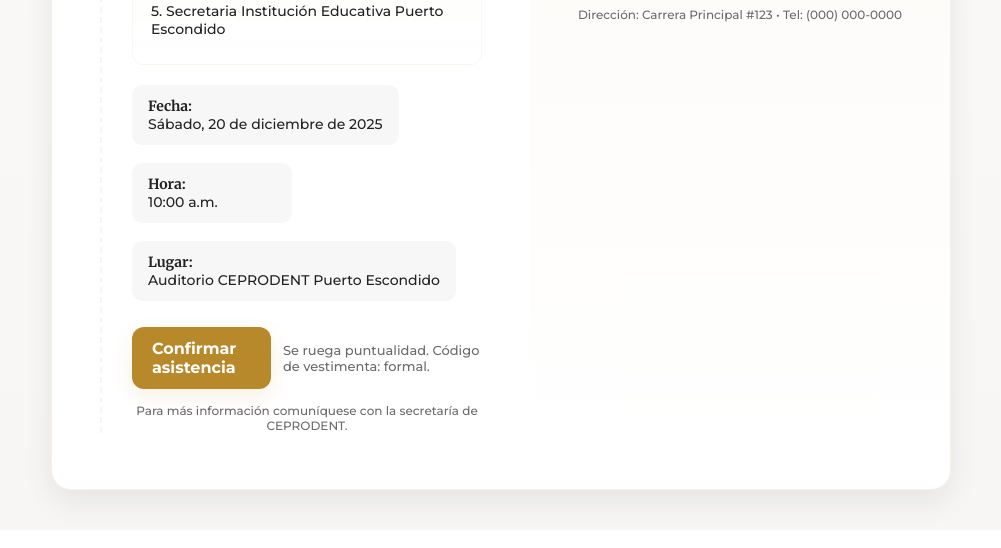
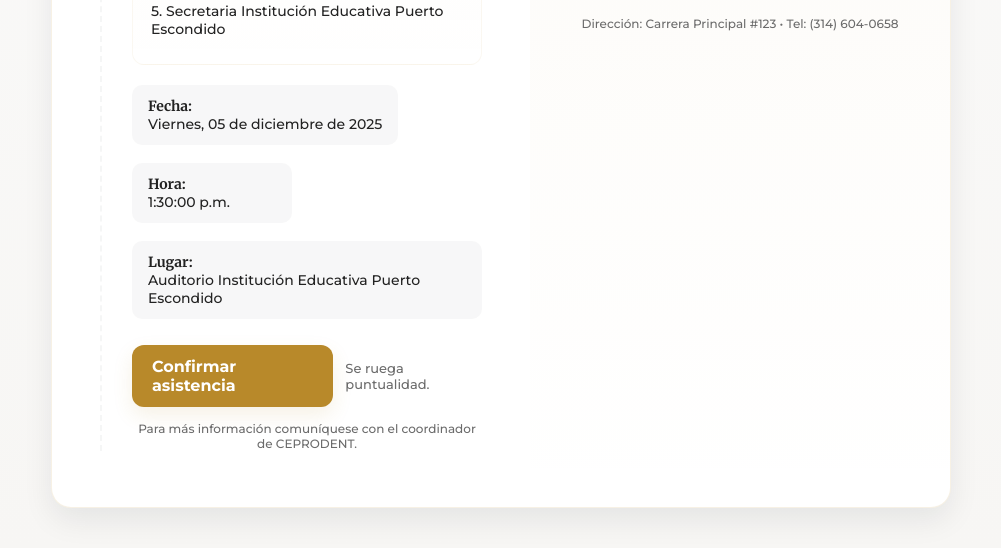
Before and after one commit to Gustavo080865/Tarjeta_Invitacion, a plain HTML site: page index.html in a window 1280 px wide. Shown: the part 715-1263 px from the top of the page, without its empty margins (139-1140 px from the left). Drawn offline with Linux system fonts and the light colour scheme.

Commit message:
index.html

```diff
--- a/index.html
+++ b/index.html
@@ -152,17 +152,17 @@
         </div>
 
         <div class="details">
-          <div class="detail"><strong>Fecha:</strong> Sábado, 20 de diciembre de 2025</div>
-          <div class="detail"><strong>Hora:</strong> 10:00 a.m.</div>
-          <div class="detail"><strong>Lugar:</strong> Auditorio CEPRODENT Puerto Escondido</div>
+          <div class="detail"><strong>Fecha:</strong> Viernes, 05 de diciembre de 2025</div>
+          <div class="detail"><strong>Hora:</strong> 1:30:00 p.m.</div>
+          <div class="detail"><strong>Lugar:</strong> Auditorio Institución Educativa Puerto Escondido</div>
         </div>
 
         <div class="cta">
           <a class="btn" href="#">Confirmar asistencia</a>
-          <div class="note">Se ruega puntualidad. Código de vestimenta: formal.</div>
+          <div class="note">Se ruega puntualidad.</div>
         </div>
 
-        <p class="small-print">Para más información comuníquese con la secretaría de CEPRODENT.</p>
+        <p class="small-print">Para más información comuníquese con el coordinador de CEPRODENT.</p>
       </div>
     </div>
 
@@ -171,7 +171,7 @@
         <div class="inner">CEPRODENT</div>
       </div>
       <div class="logo-small">Ceremonia de Grados • Puerto Escondido</div>
-      <p class="small-print">Dirección: Carrera Principal #123 • Tel: (000) 000-0000</p>
+      <p class="small-print">Dirección: Carrera Principal #123 • Tel: (314) 604-0658</p>
     </aside>
   </div>
 </body>
```
